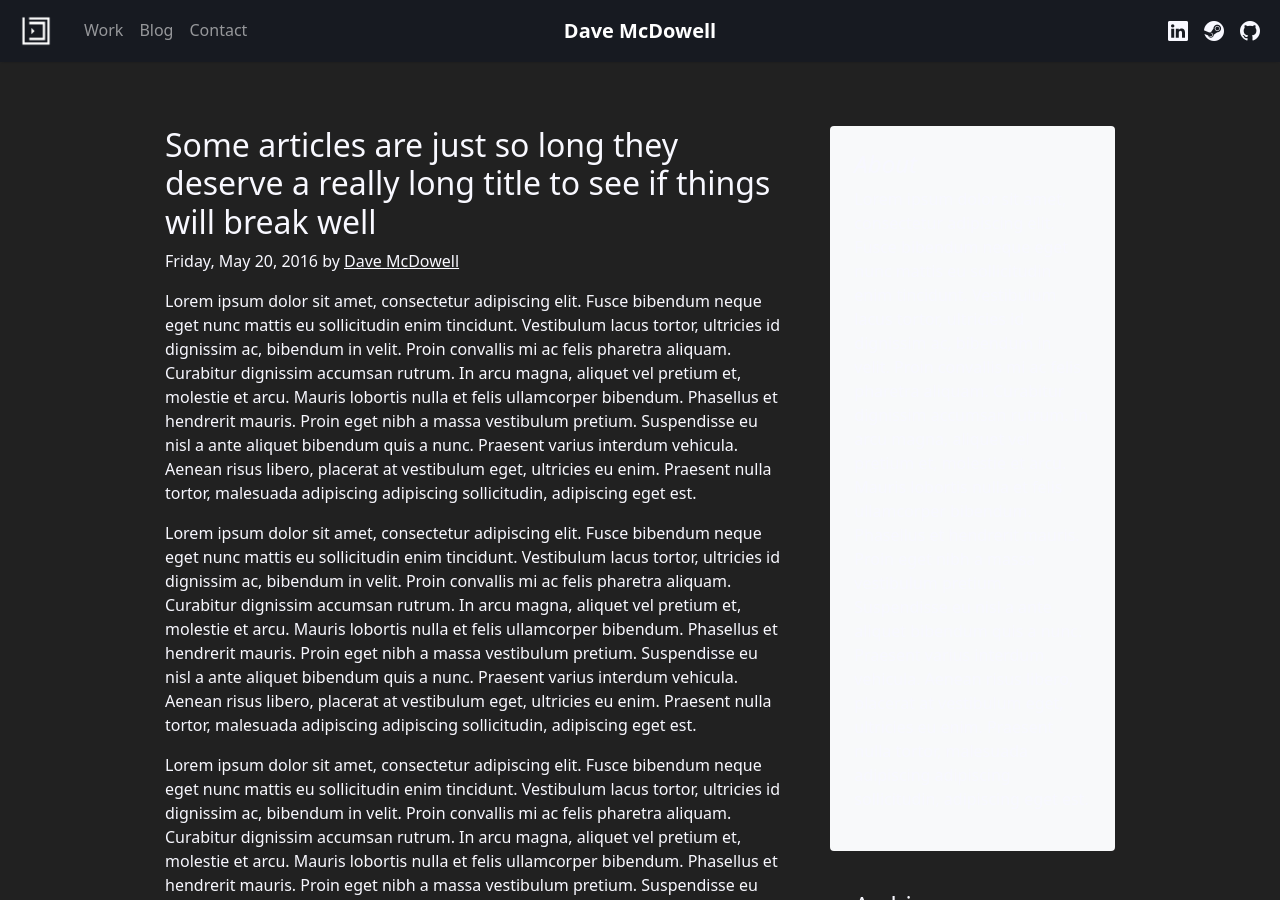
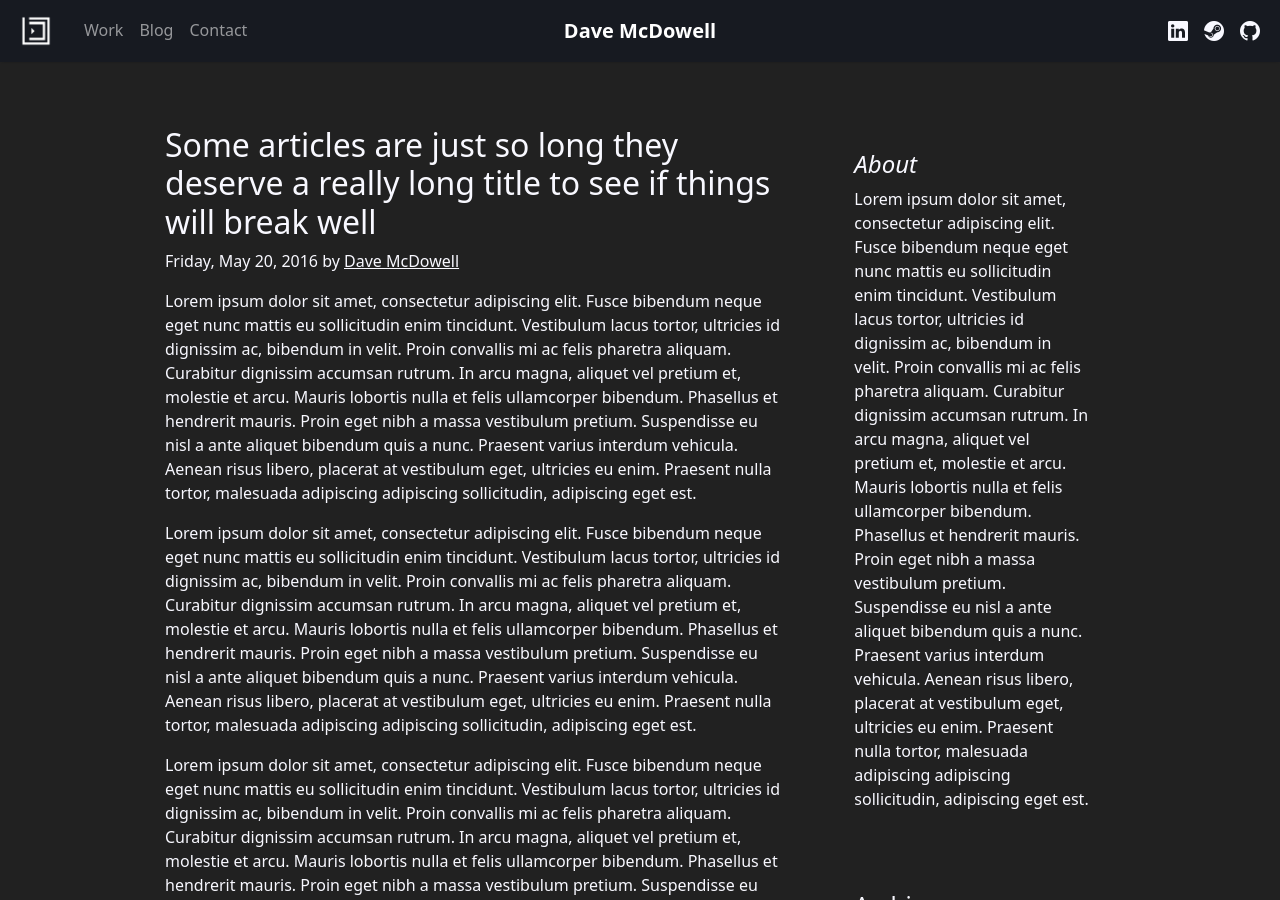
Before and after one commit to davemcdowell/portfolio, a Jekyll site: the page built from _posts/2016-05-20-super-long-article.md, in a window 1280 px wide and 900 px high. Built offline with Jekyll 4.4.1, drawn with Linux system fonts in a browser that asks for light colours; nearby versions of some CDN libraries.

Commit message:
liquid edits

```diff
--- a/_includes/blog-main.html
+++ b/_includes/blog-main.html
@@ -18,7 +18,7 @@
                         <a class="link-title" href="{{ post.url | relative_url }}"><h5 class="card-title">{{ post.title | escape }}</h5></a>
                         <p class="card-text mb-0 pb-0"><small class="text-muted">{{ post.date | date: date_format }}</small></p>
                         <hr class="block-label-hr">
-                        <p class="card-text">{{ post.excerpt | strip_html | truncate: 256s }}</p>
+                        <p class="card-text">{{ post.excerpt | strip_html | truncatewords: 150 }}</p>
                         <a class="no-underline" href="{{ post.url | relative_url }}">Read more...</a>
                         <hr class="w-50">
                         <input id="post-{{ forloop.index }}-lmt" type="hidden" value="{{ post.last-modified | date_to_xmlschema }}">
--- a/_layouts/post.html
+++ b/_layouts/post.html
@@ -13,8 +13,8 @@ layout: default
               </article>
             </div>
             <div class="col-md-4">
-              <div class="position-sticky" style="top: 2rem;">
-                <div class="p-4 mb-3 bg-light rounded">
+              <div class="position-sticky" style="top: 62px;">
+                <div class="p-4 mb-3 rounded">
                   <h4 class="fst-italic">About</h4>
                   <p class="mb-0">{{ page.excerpt }}</p>
                 </div>
```
